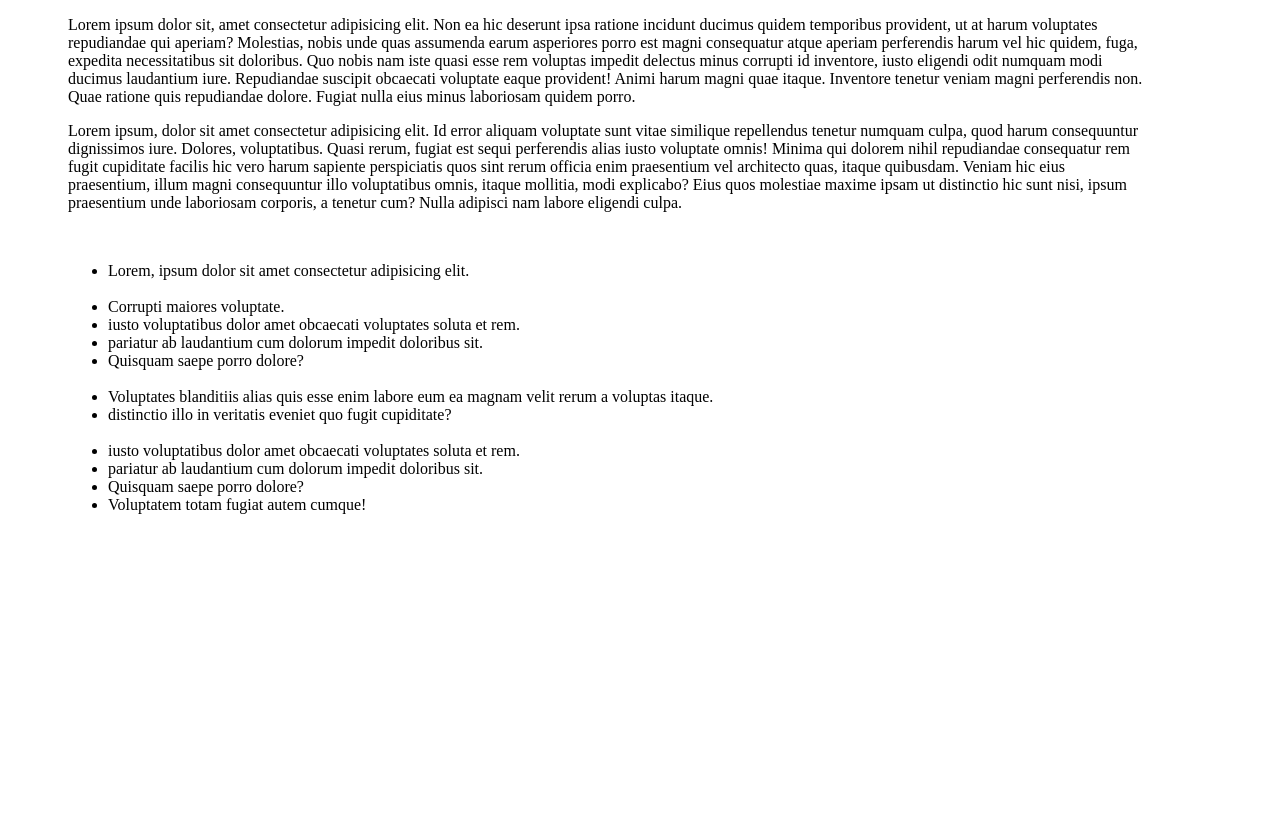
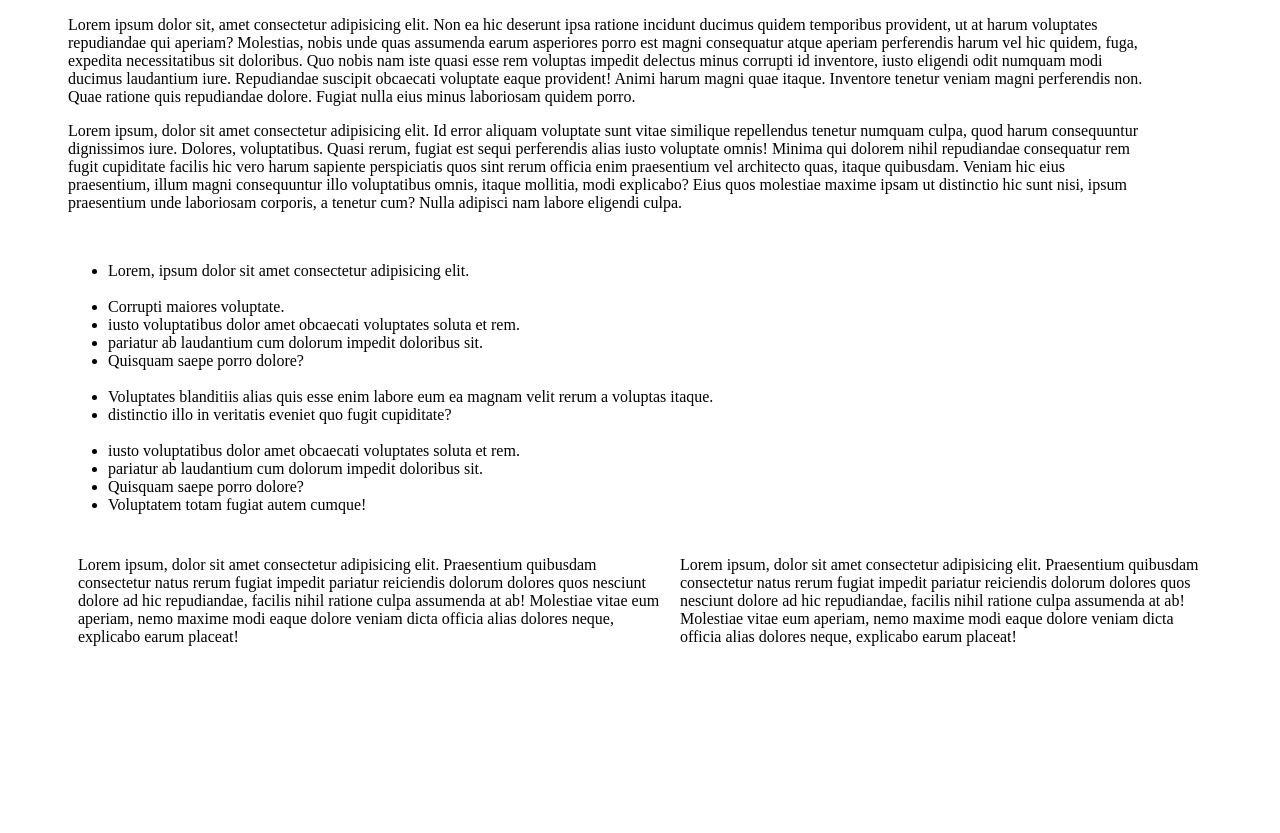
Before and after one commit to rishabhguptacc/Template_one, a plain HTML site: page src/index.html in a window 1280 px wide. Before the commit the page ends 800 px from the top, so only its background shows below. Drawn offline with Linux system fonts and the light colour scheme.

Commit message:
footer element is added along with the content.

```diff
--- a/src/index.html
+++ b/src/index.html
@@ -5,6 +5,22 @@
     <meta http-equiv="X-UA-Compatible" content="IE=edge">
     <meta name="viewport" content="width=device-width, initial-scale=1.0">
     <title>Document</title>
+    <style>
+        * {
+          box-sizing: border-box;
+        }
+
+        .row {
+          display: flex;
+        }
+
+        /* Create two equal columns that sits next to each other */
+        .column {
+          flex: 50%;
+          padding: 10px;
+          height: 300px; /* Should be removed. Only for demonstration */
+        }
+      </style>
 </head>
 <body>
     <div class="header" style="padding-left: 60px; margin-right: 10%;">
@@ -55,5 +71,19 @@
 
         </ul>
     </div>
+
+    <div class="footer" style="margin-left: 60px;">
+        <div class="row">
+            <div class="column" >
+
+              <p >Lorem ipsum, dolor sit amet consectetur adipisicing elit. Praesentium quibusdam consectetur natus rerum fugiat impedit pariatur reiciendis dolorum dolores quos nesciunt dolore ad hic repudiandae, facilis nihil ratione culpa assumenda at ab! Molestiae vitae eum aperiam, nemo maxime modi eaque dolore veniam dicta officia alias dolores neque, explicabo earum placeat!</p>
+            </div>
+            <div class="column" >
+
+                <p style="margin-right: 60px;">Lorem ipsum, dolor sit amet consectetur adipisicing elit. Praesentium quibusdam consectetur natus rerum fugiat impedit pariatur reiciendis dolorum dolores quos nesciunt dolore ad hic repudiandae, facilis nihil ratione culpa assumenda at ab! Molestiae vitae eum aperiam, nemo maxime modi eaque dolore veniam dicta officia alias dolores neque, explicabo earum placeat!</p>
+
+            </div>
+          </div>
+    </div>
 </body>
 </html>
```
